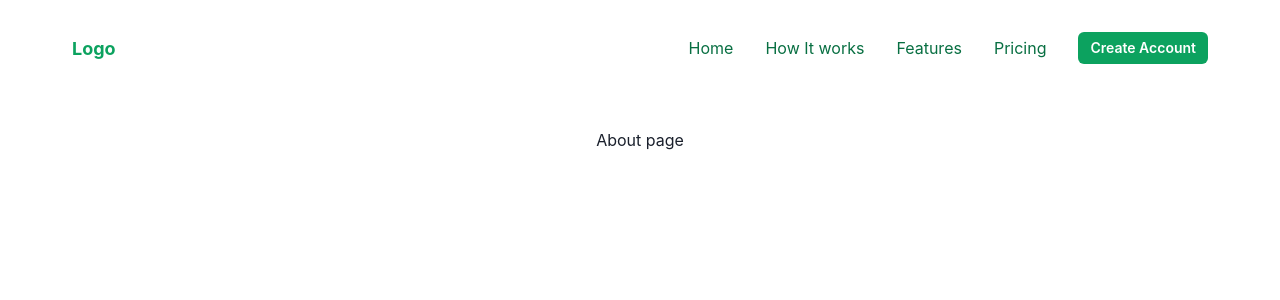
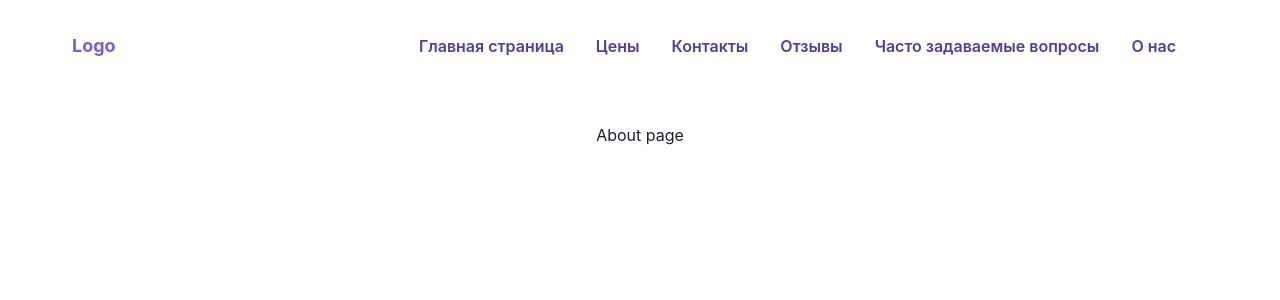
Before and after one commit to rmalolin/furniture-app, a Next.js app: page /about in a window 1280 px wide. Shown: the top 300 px of the page. Built offline with nearby package versions, Linux system fonts and the light colour scheme.

Commit message:
Навигация заработала. Корректировка цветовой палитры.

```diff
--- a/components/Header.js
+++ b/components/Header.js
@@ -1,19 +1,7 @@
 import React from "react";
-import { Link, Box, Flex, Text, Button } from "@chakra-ui/react";
+import { Box, Flex } from "@chakra-ui/react";
 import Logo from "./Logo";
-
-const MenuItem = ({ children, isLast, to = "/", ...rest }) => {
-    return (
-        <Text
-            mb={{ base: isLast ? 0 : 8, sm: 0 }}
-            mr={{ base: 0, sm: isLast ? 0 : 8 }}
-            display="block"
-            {...rest}
-        >
-            <Link to={to}>{children}</Link>
-        </Text>
-    );
-};
+import MenuItem from "./MenuItem"
 
 const CloseIcon = () => (
     <svg width="24" viewBox="0 0 18 18" xmlns="http://www.w3.org/2000/svg">
@@ -75,11 +63,13 @@ const Header = (props) => {
                     direction={["column", "row", "row", "row"]}
                     pt={[4, 4, 0, 0]}
                 >
-                    <MenuItem to="/">Home</MenuItem>
-                    <MenuItem to="/how">How It works </MenuItem>
-                    <MenuItem to="/faetures">Features </MenuItem>
-                    <MenuItem to="/pricing">Pricing </MenuItem>
-                    <MenuItem to="/signup" isLast>
+                    <MenuItem to="/">Главная страница</MenuItem>
+                    <MenuItem to="/prices">Цены</MenuItem>
+                    <MenuItem to="/contacts">Контакты </MenuItem>
+                    <MenuItem to="/feedbacks">Отзывы </MenuItem>
+                    <MenuItem to="/questions">Часто задаваемые вопросы </MenuItem>
+                    <MenuItem to="/about">О нас </MenuItem>
+                    {/* <MenuItem to="/signup" isLast>
                         <Button
                             size="sm"
                             rounded="md"
@@ -91,7 +81,7 @@ const Header = (props) => {
                         >
                             Create Account
             </Button>
-                    </MenuItem>
+                    </MenuItem> */}
                 </Flex>
             </Box>
         </Flex>
--- a/components/MenuItem.js
+++ b/components/MenuItem.js
@@ -1,30 +1,17 @@
-import NextLink from "next/link"
 import { Link, Text } from "@chakra-ui/react"
 
-// const MenuItem = ({ children, isLast, to = "/", ...rest }) => {
-//     return (
-//         <NextLink href={to} passHref>
-//             <Link>
-//                 <Text display="block" {...rest}>
-//                     {children}
-//                 </Text>
-//             </Link>
-//         </NextLink>
-//     )
-// }
-const MenuItem = (props) => {
-    const { children, isLast, to = "/", ...rest } = props
+const MenuItem = ({ children, isLast, to = "/", ...rest }) => {
     return (
         <Text
+            fontWeight="semibold"
             mb={{ base: isLast ? 0 : 8, sm: 0 }}
             mr={{ base: 0, sm: isLast ? 0 : 8 }}
             display="block"
             {...rest}
         >
-            <Link to={to}>{children}</Link>
+            <Link href={to}>{children}</Link>
         </Text>
-    )
-}
-
+    );
+};
 
 export default MenuItem;
--- a/components/theme.js
+++ b/components/theme.js
@@ -2,15 +2,15 @@ import { extendTheme } from "@chakra-ui/react";
 
 const colors = {
     primary: {
-        100: "#E5FCF1",
-        200: "#27EF96",
-        300: "#10DE82",
-        400: "#0EBE6F",
-        500: "#0CA25F",
-        600: "#0A864F",
-        700: "#086F42",
-        800: "#075C37",
-        900: "#064C2E"
+        100: "#E9D8FD",
+        200: "#D6BCFA",
+        300: "#B794F4",
+        400: "#9F7AEA",
+        500: "#805AD5",
+        600: "#6B46C1",
+        700: "#553C9A",
+        800: "#44337A",
+        900: "#322659"
     }
 };
 
```
